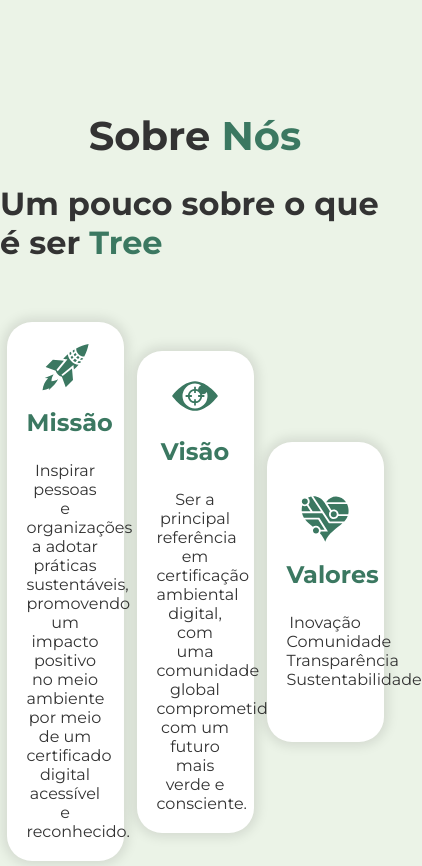
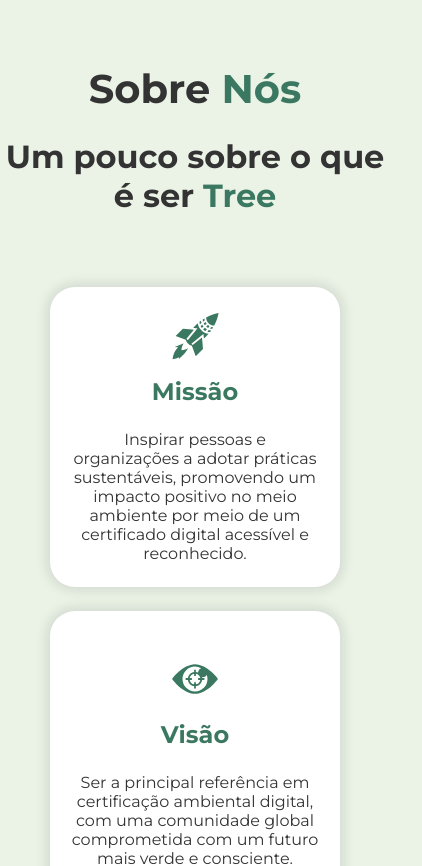
Before and after one commit to RicardoCarvalhoGit/Tree, a React (Create React App) app in the folder tree-code/: page / in a window 390 px wide. Shown: the part 780-1646 px from the top of the page, 422 px wide, since content can reach past the window. Built offline with nearby package versions, Linux system fonts and the light colour scheme.

Commit message:
feat: finalizada estilização e responsividade de tela de AboutUs

```diff
--- a/tree-code/src/components/pages/landingPage/landingPageAboutUs/LandingPageAboutUs.module.css
+++ b/tree-code/src/components/pages/landingPage/landingPageAboutUs/LandingPageAboutUs.module.css
@@ -12,6 +12,7 @@
 }
 
 .aboutUs h3 {
+    text-align: center;
     font-size: 2rem;
 }
 .aboutUs span {
@@ -22,7 +23,6 @@
     display: flex;
     align-items: center;
     justify-content: space-around;
-    width: 100vw;
     text-align: center;
     margin-top: 36px;
 }
@@ -39,8 +39,8 @@
 }
 
 .mission, .vision, .values {
-    width: 30%;
-    min-height: 300px;
+    width: 25%;
+    min-height: 350px;
     background-color: #fff;
     padding: 20px;
     align-content: center;
@@ -62,8 +62,26 @@
     list-style: none;
 }
 
-@media screen  and (max-width: 900) {
+@media screen and (max-width: 1000px) {
+
     .mvv {
         flex-wrap: wrap;
     }
+
+    .mission, .vision, .values {
+        width: calc(50% - 50px);
+        min-height: 300px;
+    }
+
+    .values {
+        margin: 12px 0;
+    }
+
 }
+
+@media screen and (max-width: 680px) {
+    .mission, .vision, .values {
+        width: calc(100% - 100px);
+        margin: 12px 0;
+    }
+}
```
